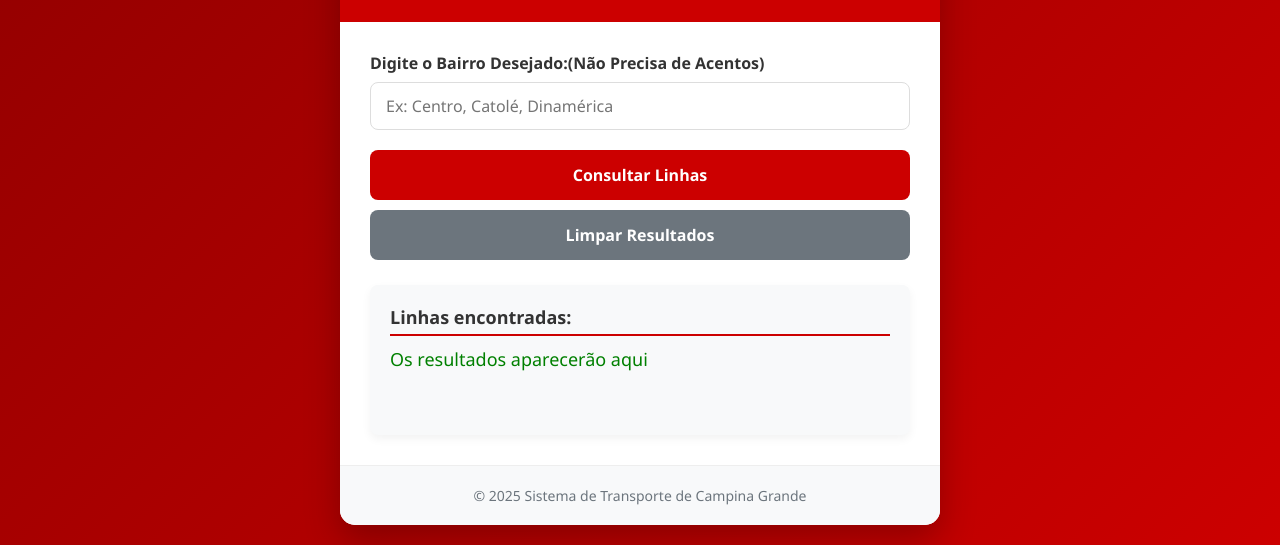
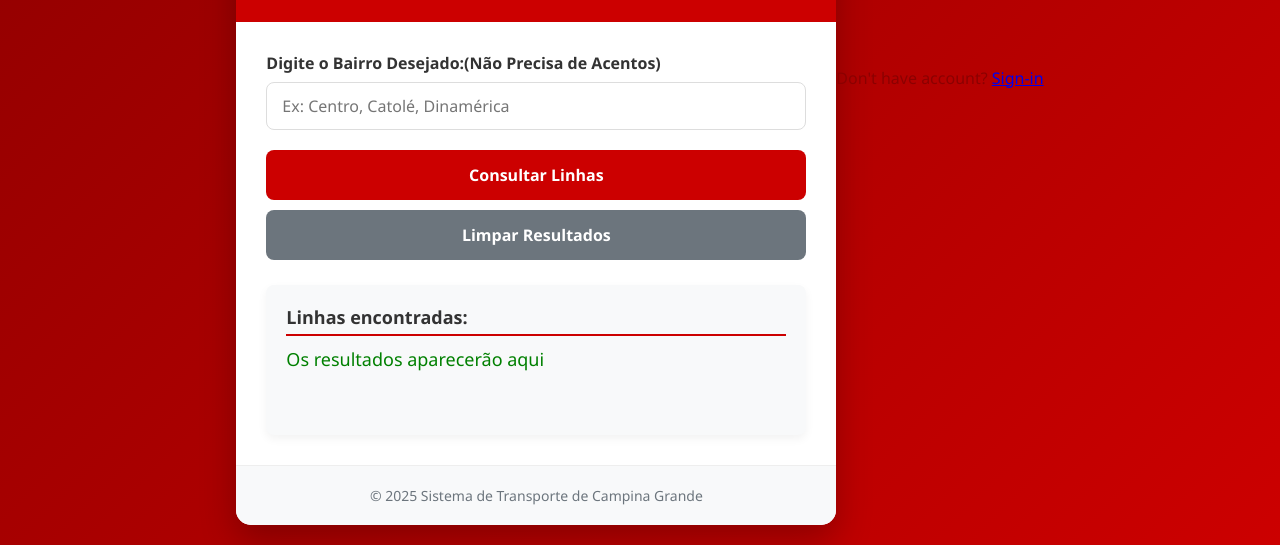
Before and after one commit to GhOssTYyy/Buscador-de-Rotas, a plain HTML site: page index.html in a window 1280 px wide. Shown: the part 390-935 px from the top of the page. Drawn offline with Linux system fonts and the light colour scheme.

Commit message:
modified:   index.html modified:   index.html

```diff
--- a/index.html
+++ b/index.html
@@ -243,6 +243,9 @@
                 height: 100px;
             }
         }
+        .trocar_pagina {
+            color: #8b0000;
+        }
     </style>
 </head>
 <body>
@@ -277,6 +280,11 @@
             © 2025 Sistema de Transporte de Campina Grande
         </div>
     </div>
+
+            <div class="trocar_pagina">
+                <p>Don't have account? <a href="index2.html">Sign-in</a></p>
+
+            </div>
 
     <script>
   const dados = [
```
